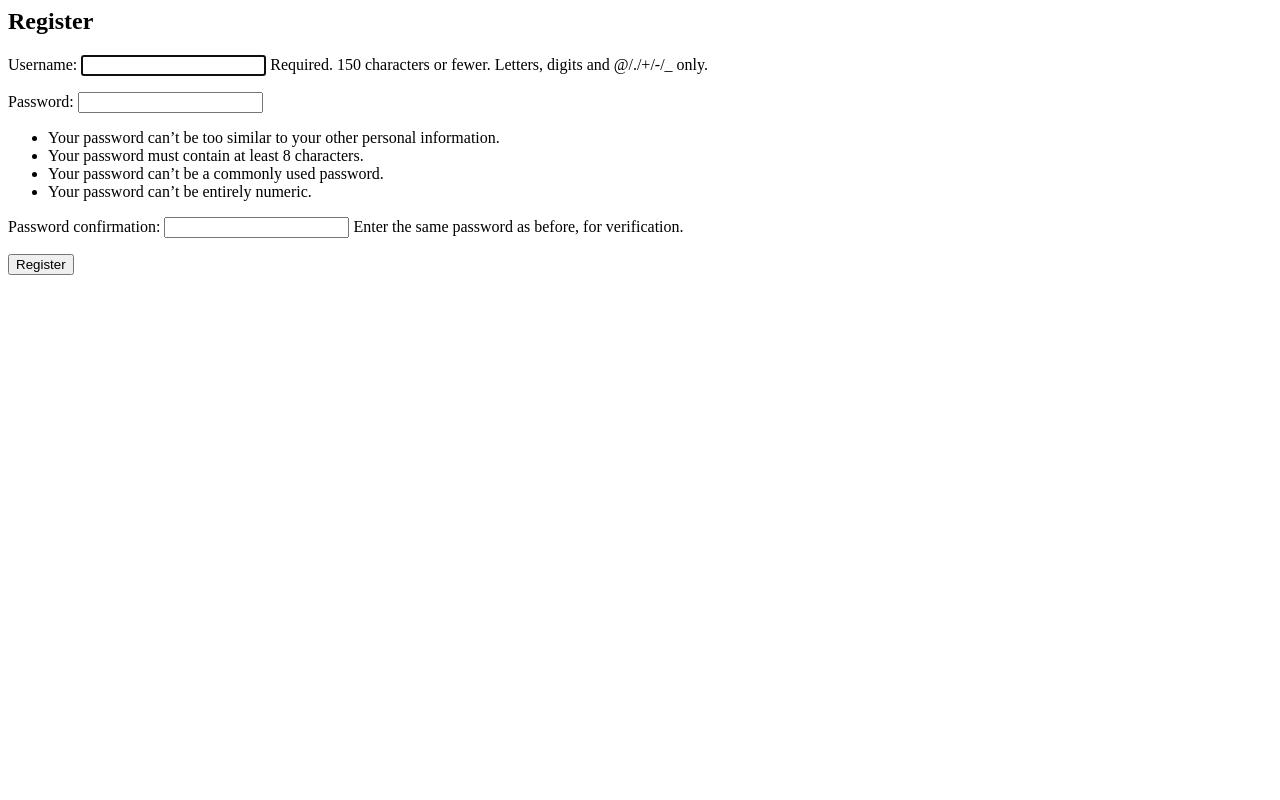
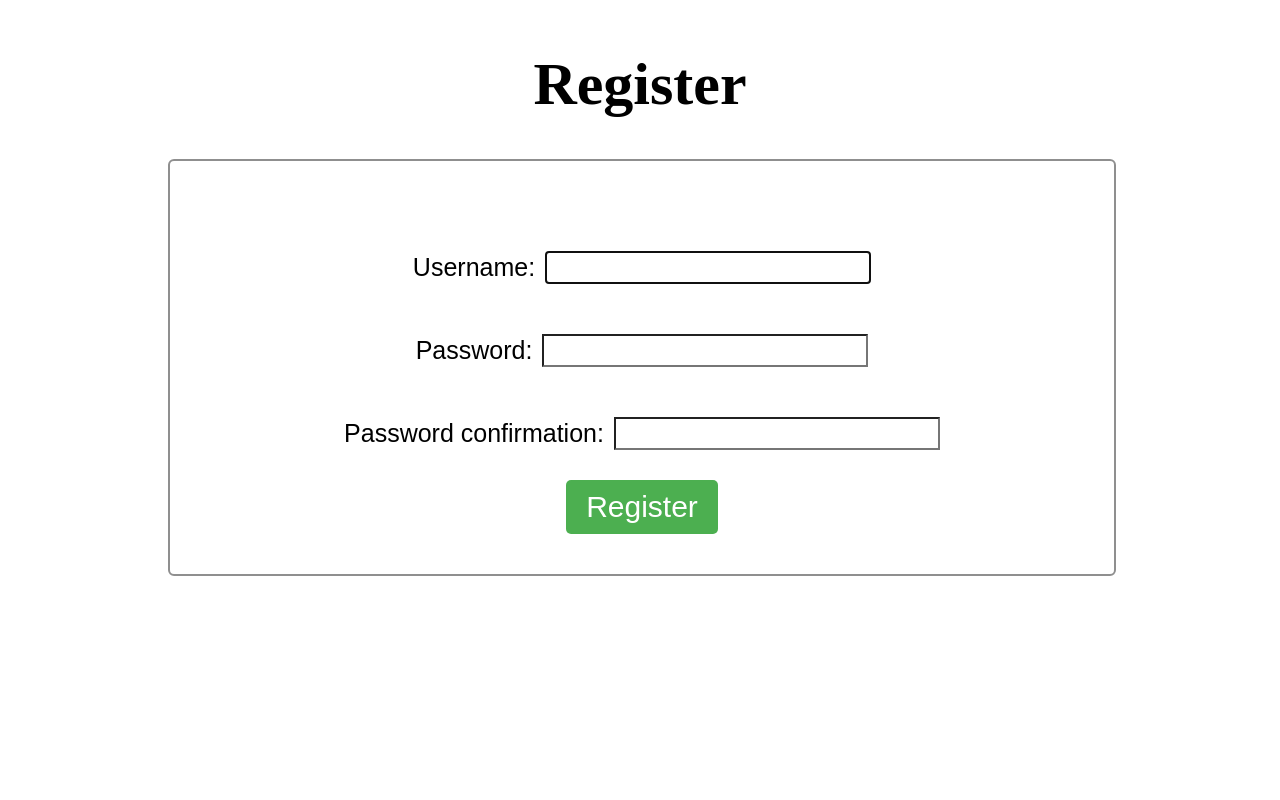
Before and after one commit to IestynDP/ECM2434, a Django app: page /accounts/register/ in a window 1280 px wide. Run offline with Django 5.2, Linux system fonts and the light colour scheme.

Commit message:
Update register.html
Reworked register.html to look nicer

```diff
--- a/accounts/templates/accounts/register.html
+++ b/accounts/templates/accounts/register.html
@@ -1,6 +1,64 @@
-<h2>Register</h2>
-<form method="post">
-    {% csrf_token %}
-    {{ form.as_p }}
-    <button type="submit">Register</button>
-</form>
+<head>
+    <style>
+        *{
+            padding: 0;
+            margin: 0;
+            background-color: white;
+        }
+
+        main{
+            text-align: center;
+            padding:10;
+            margin:40;
+        }
+
+        .container{
+            width: 80%;
+            background-color: #ffffff;
+            border-radius: 6px;
+            border:2px solid #8f8f8f;
+            padding-top: 40px;
+            padding-bottom: 40px;
+            margin-left: 10%;
+            margin-top: 40px;
+            font-family: Arial, Helvetica, sans-serif;
+            background-color: white;
+            font-size: 25px;
+        }
+        ul{
+            font-size: 0px;
+        }
+        p{
+            font-size: 0px;
+        }
+        label{
+            font-size: 25px;
+            padding-right: 10px;
+        }
+        h2{
+            font-size: 60px;
+        }
+
+        input{
+            font-size: 25px;
+            margin-top: 50px;
+        }
+
+        button{
+            font-size: 30px;
+        }
+
+    </style>
+</head>
+<main>
+    <h2>Register</h2>
+    <div class="container">
+        <form method="post">
+            {% csrf_token %}
+            {{ form.as_p }}
+            <button type="submit" style="background-color: #4CAF50; margin-top:30px; color: white; padding: 10px 20px; border: none; cursor: pointer; border-radius: 5px">
+                Register
+            </button>
+        </form>
+    </div>
+</main>
```
